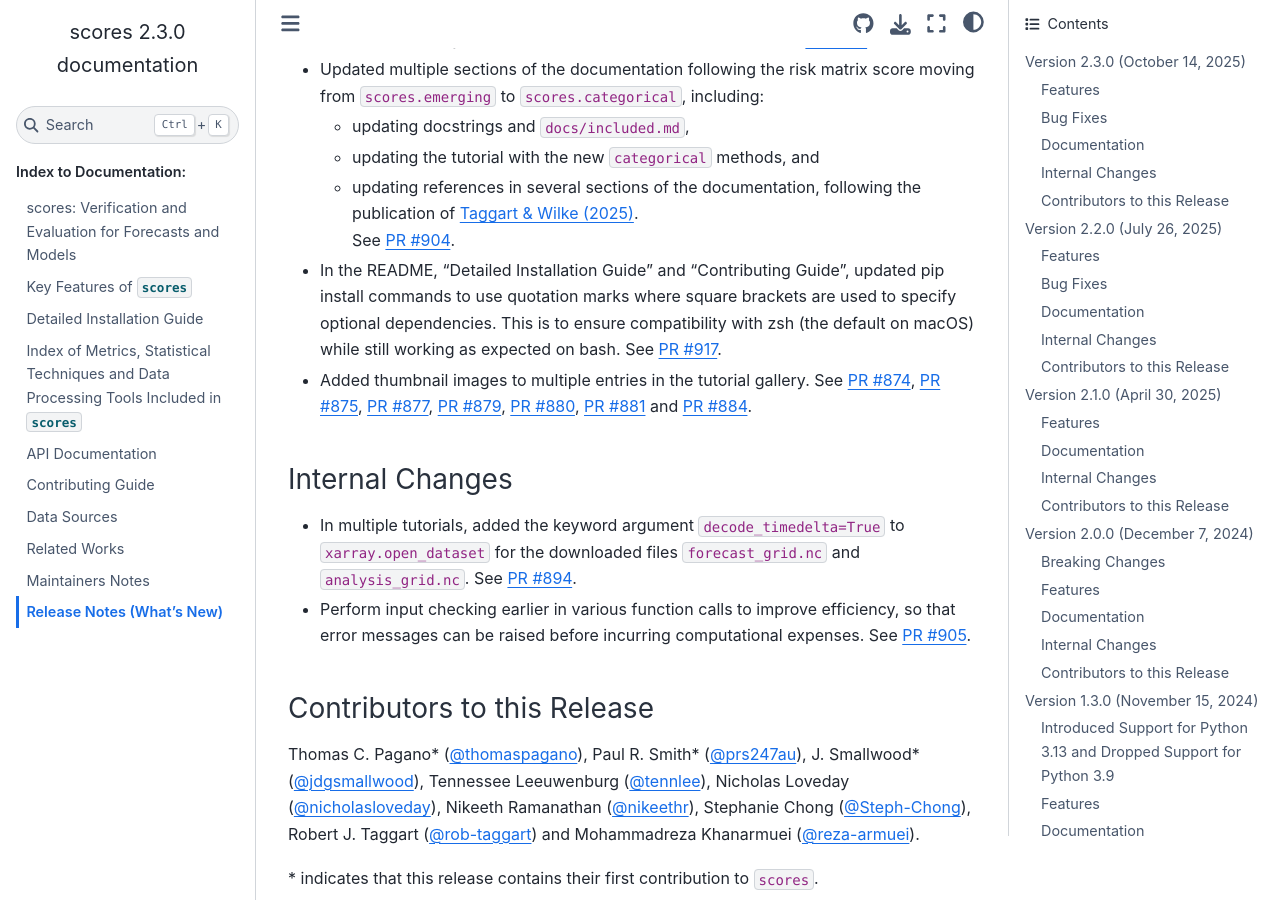
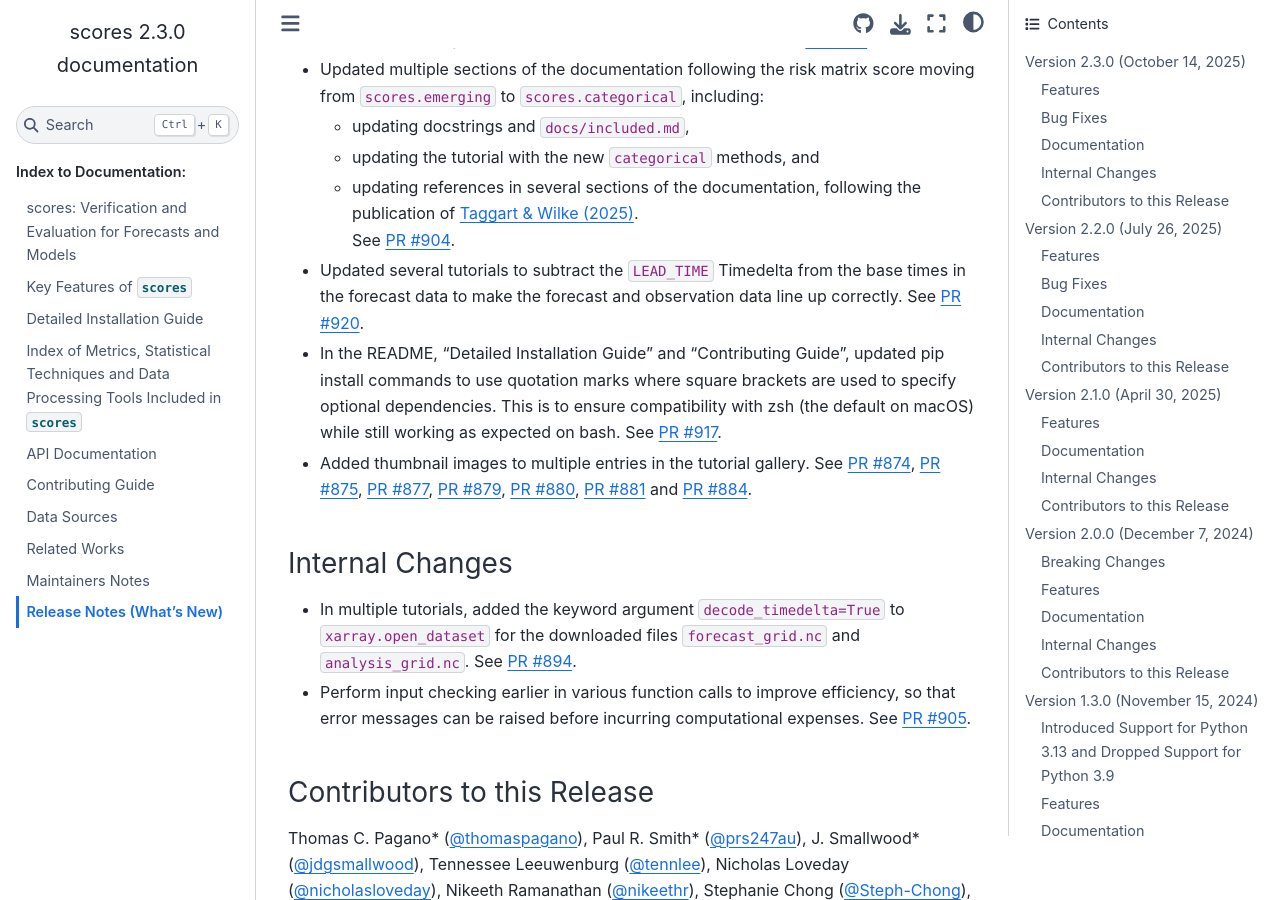
Before and after one commit to nci/scores, a Sphinx documentation site: the page built from docs/release_notes.md, in a window 1280 px wide and 900 px high, scrolled down 1617 px. Built offline with Sphinx 7.4.7 and the Sphinx Book theme 1.1.4, drawn with Linux system fonts in a browser that asks for light colours; pages that are not in the unit, such as notebooks, are missing from menus.

Commit message:
Updates release notes up to 14 Oct 2025

```diff
--- a/docs/release_notes.md
+++ b/docs/release_notes.md
@@ -17,7 +17,6 @@ For a list of all changes in this release, see the [full changelog](https://gith
 - Updated the weighting method used by all `scores` functions that allow the user to supply weights. The updated weighting method normalises the user-supplied weights rather than applying them directly. While both approaches can be valid, the revised approach is more in keeping with general expectations and is conistent with the default approach taken by other libraries. As a part of this change, users can no longer supply weights that contain NaNs (zeroes may be used instead where appropriate). The ["Introduction to weighting and masking" tutorial](https://scores.readthedocs.io/en/stable/tutorials/Weighting_Results.html) has been updated and substantially expanded to explain what the weighting does mathematically. See [PR #899](https://github.com/nci/scores/pull/899).
 - Added optional automatic generation of thresholds for the receiver (relative) operating characteristic (ROC) curve (`scores.probability.roc_curve_data`). See [PR #882](https://github.com/nci/scores/pull/882).
 
-
 ### Bug Fixes
 
 - Updated `scores.continuous.quantile_interval_score` so it now recognises `preserve_dims='all'`. Beforehand, it was not recognising the special case of `preserve_dims='all'` and was raising an error unless a list of dimensions was supplied. (*Note:* the score calculations were not incorrect, it was only that `preserve_dims='all'` was not recognised.) See [PR #893](https://github.com/nci/scores/pull/893).
@@ -33,6 +32,7 @@ For a list of all changes in this release, see the [full changelog](https://gith
 	- updating the tutorial with the new `categorical` methods, and
 	- updating references in several sections of the documentation, following the publication of [Taggart & Wilke (2025)](https://doi.org/10.5194/nhess-25-2657-2025).
 	See [PR #904](https://github.com/nci/scores/pull/904).
+- Updated several tutorials to subtract the `LEAD_TIME` Timedelta from the base times in the forecast data to make the forecast and observation data line up correctly. See [PR #920](https://github.com/nci/scores/pull/920).
 - In the README, "Detailed Installation Guide" and "Contributing Guide", updated pip install commands to use quotation marks where square brackets are used to specify optional dependencies. This is to ensure compatibility with zsh (the default on macOS) while still working as expected on bash. See [PR #917](https://github.com/nci/scores/pull/917).
 - Added thumbnail images to multiple entries in the tutorial gallery. See [PR #874](https://github.com/nci/scores/pull/874), [PR #875](https://github.com/nci/scores/pull/875), [PR #877](https://github.com/nci/scores/pull/877), [PR #879](https://github.com/nci/scores/pull/879), [PR #880](https://github.com/nci/scores/pull/880), [PR #881](https://github.com/nci/scores/pull/881) and [PR #884](https://github.com/nci/scores/pull/884).
 
```
